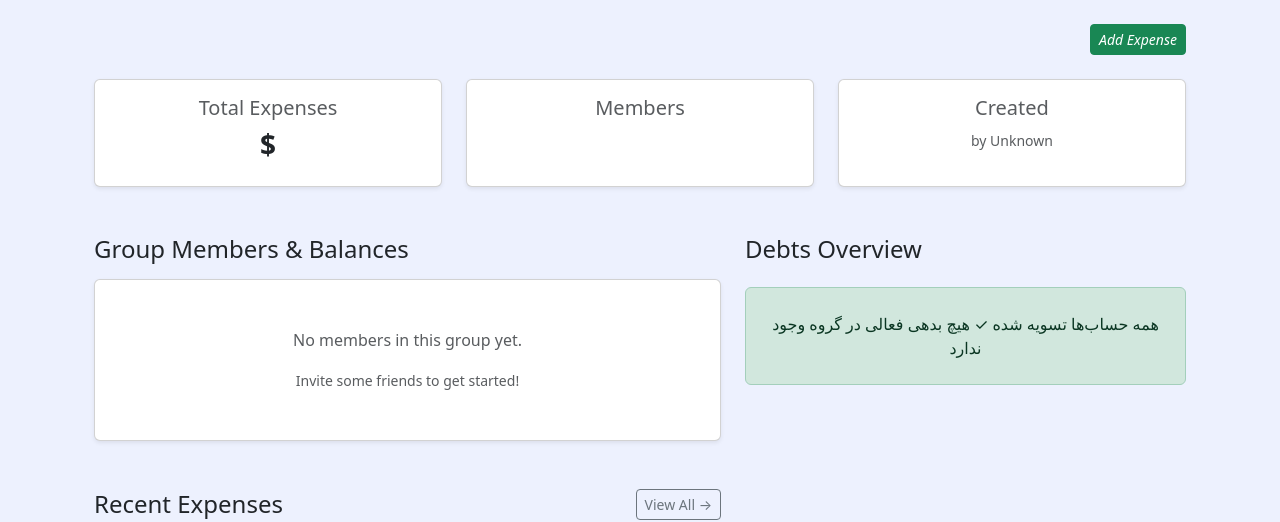
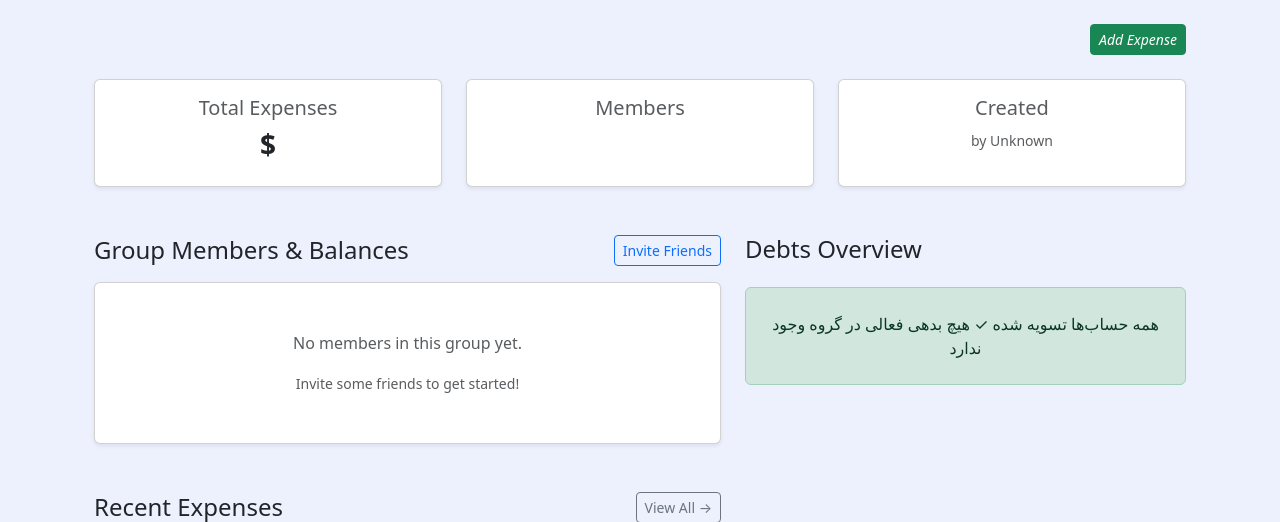
Before and after one commit to Toranjzardmr/Dong-Project, a Django app: template core/templates/core/group_detail.html in a window 1280 px wide. Shown: the part 56-578 px from the top of the page. Run offline with Django 5.2, Linux system fonts and the light colour scheme; the template is opened without the code that fills it, so the values that code supplies are empty.

Commit message:
Added invite link to groups

```diff
--- a/core/models.py
+++ b/core/models.py
@@ -5,6 +5,8 @@
 from django.contrib.auth import get_user_model
 from django.core.exceptions import ValidationError
 from django.utils import timezone
+from django.conf import settings
+import uuid
 
 # Create your models here.
 
@@ -24,10 +26,14 @@
         related_name='created_groups'
         )
     created_at = models.DateField(auto_now_add=True)
+    invite_link = models.UUIDField(default=uuid.uuid4, unique=True, editable=False, db_index=True)
 
 
     class Meta :
         ordering = ["-created_at"]
+
+    def get_invite_link(self):
+        return f"{settings.BASE_URL}/groups/join/{self.invite_link}/"
 
     def get_total_expenses(self):
 
--- a/core/templates/core/base.html
+++ b/core/templates/core/base.html
@@ -108,3 +108,7 @@
         </footer>
 </body>
 </html>
+
+
+{% block scripts %}
+{% endblock %}
--- a/core/templates/core/group_detail.html
+++ b/core/templates/core/group_detail.html
@@ -60,11 +60,16 @@
         </div>
     </div>
 
+
     <div class="row g-4">
 
         <div class="col-lg-7">
             <!-- Group Members & Balances -->
-            <h4 class="mb-3">Group Members & Balances</h4>
+            <h4 class="mb-3 d-flex justify-content-between align-items-center">
+                Group Members & Balances
+                <button type="button" class="btn btn-outline-primary btn-sm" id="copyInviteBtn">Invite Friends</button>
+                <small id="copyFeedback" class="text-success ms-2" style="display: none;">Copied ✓</small>
+            </h4>
 
             <div class="card shadow-sm mb-5">
                 <div class="card-body p-0">
@@ -172,7 +177,7 @@
         </div>
 
         <div class="col-lg-5">
-            <!-- Group Members & Balances -->
+            <!-- Indivisual Debts -->
 
             <h4 class="mb-4">Debts Overview</h4>
 
@@ -225,3 +230,34 @@
 </div>
 
 {% endblock %}
+
+{% block scripts %}
+<script>
+    document.addEventListener('DOMContentLoaded', () => {
+        const btn = document.getElementById('copyInviteBtn');
+        const feedback = document.getElementById('copyFeedback');
+        const inviteLink = "{{ group.get_invite_link|escapejs }}";
+
+        if (!btn || !inviteLink) return;
+
+        btn.addEventListener('click', () => {
+            navigator.clipboard.writeText(inviteLink)
+                .then(() => {
+                    // موفقیت
+                    btn.textContent = 'Copied!';
+                    btn.setAttribute('class', 'btn btn-sm btn-success');
+
+                    setTimeout(() => {
+                        btn.textContent = 'Copy Invite Link';
+                        btn.setAttribute('class', 'btn btn-sm btn-outline-primary');
+                    }, 2200);
+                })
+                .catch(err => {
+                    console.error('Failed to copy invite link:', err);
+                    alert('Failed to copy invite link. Please try manually copying: ' + inviteLink);
+                });
+        });
+    });
+</script>
+
+{% endblock %}
--- a/core/urls.py
+++ b/core/urls.py
@@ -10,6 +10,8 @@
     path('groups/<int:pk>/', views.group_detail, name='group_detail'),
     path('groups/<int:pk>/update/', views.group_update, name='group_update'),
     path('groups/<int:pk>/delete/', views.group_delete, name='group_delete'),
+    path('groups/join/<uuid:invite_link>/', views.group_join, name='group_join'),
+
     #Expenses
     path('groups/<int:pk>/expenses/', views.group_expenses, name='group_expenses'),
     path('groups/<int:pk>/expenses/new/', views.expense_add, name='expense_add'),
--- a/dong/settings.py
+++ b/dong/settings.py
@@ -158,3 +158,5 @@
 
 LOGIN_URL = 'accounts:login'
 LOGIN_REDIRECT_URL = 'core:home'
+
+BASE_URL = 'http://localhost:8000'
```
Also changed, not shown: core/views.py (+15 -2 lines), core/migrations/0002_group_invite_link.py (added).
